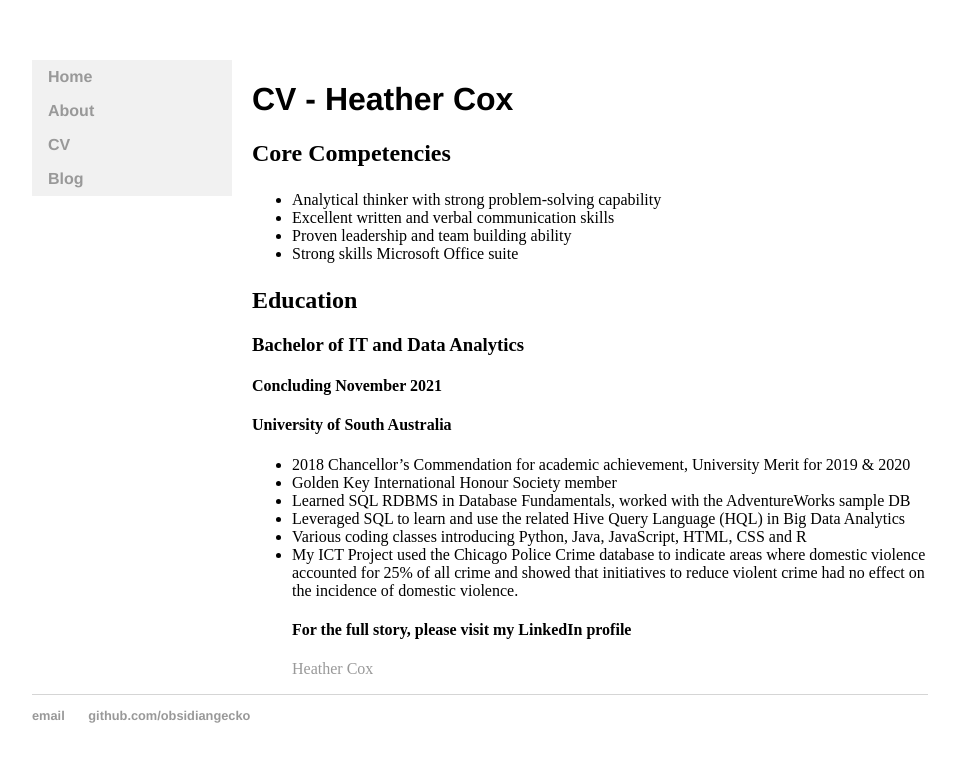
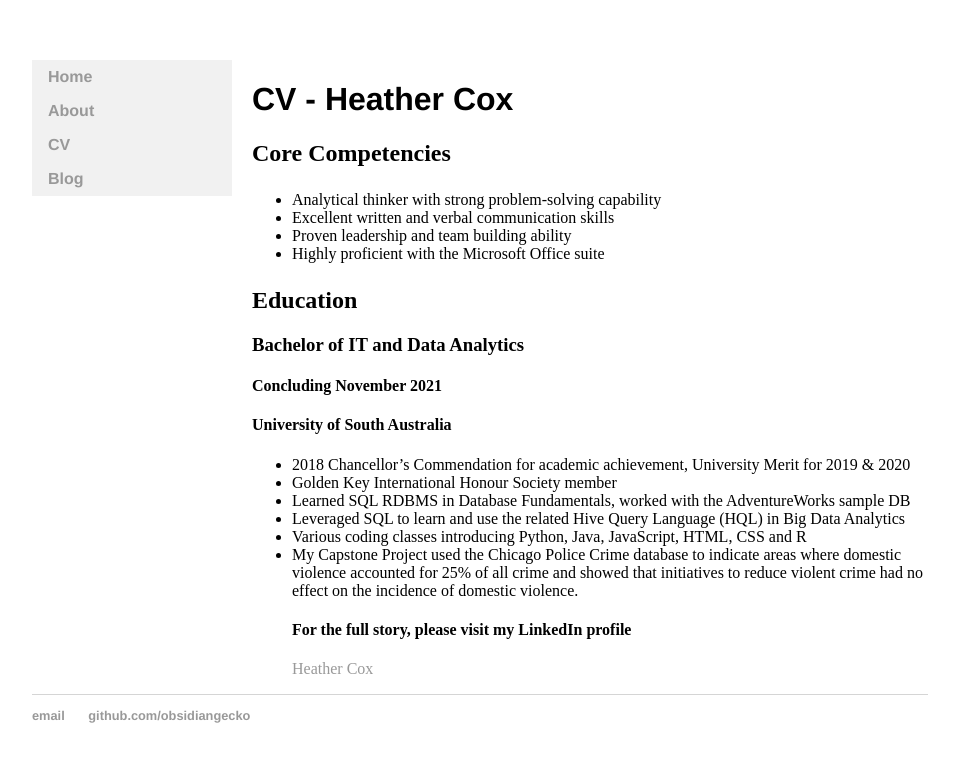
Before and after one commit to obsidiangecko/obsidiangecko.github.io, a Jekyll site: the page built from cv.html, in a window 1280 px wide. Shown: the top 762 px of the page, without its empty margins (160-1116 px from the left). Built offline with Jekyll 4.4.1, drawn with Linux system fonts in a browser that asks for light colours; comment, search, counter and statistics services are not loaded.

Commit message:
Update cv.html

```diff
--- a/cv.html
+++ b/cv.html
@@ -10,7 +10,7 @@ title: CV - Heather Cox, aka Obsidian Gecko
       <li>Analytical thinker with strong problem-solving capability</li>
       <li>Excellent written and verbal communication skills</li>
       <li>Proven leadership and team building ability</li>
-      <li>Strong skills Microsoft Office suite</li>
+      <li>Highly proficient with the Microsoft Office suite</li>
     </ul>
   </p>
 
@@ -26,7 +26,7 @@ title: CV - Heather Cox, aka Obsidian Gecko
   <li>Learned SQL RDBMS in Database Fundamentals, worked with the AdventureWorks sample DB</li>
   <li>Leveraged SQL to learn and use the related Hive Query Language (HQL) in Big Data Analytics</li>
   <li>Various coding classes introducing Python, Java, JavaScript, HTML, CSS and R</li>
-  <li>My ICT Project used the Chicago Police Crime database to indicate areas where domestic violence accounted for 25% of all crime and showed that initiatives to reduce violent crime had no effect on the incidence of domestic violence.</li>
+  <li>My Capstone Project used the Chicago Police Crime database to indicate areas where domestic violence accounted for 25% of all crime and showed that initiatives to reduce violent crime had no effect on the incidence of domestic violence.</li>
 
   <h4>For the full story, please visit my LinkedIn profile</h4>
   <div class="badge-base LI-profile-badge" data-locale="en_US" data-size="medium" data-theme="dark" data-type="VERTICAL" data-vanity="heather-cox-75936235" data-version="v1"><a class="badge-base__link LI-simple-link" href="https://au.linkedin.com/in/heather-cox-75936235?trk=profile-badge">Heather Cox</a></div>
```
